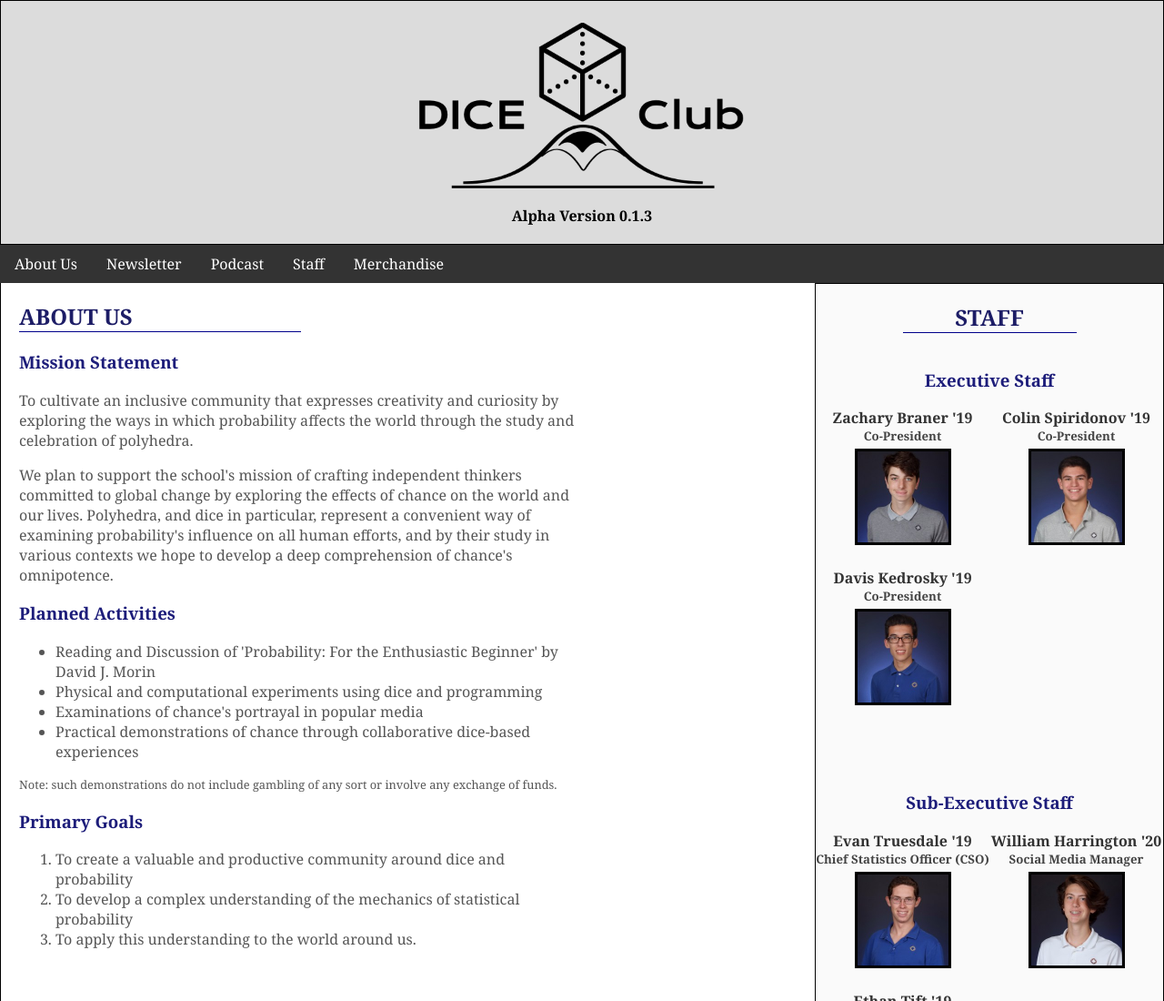
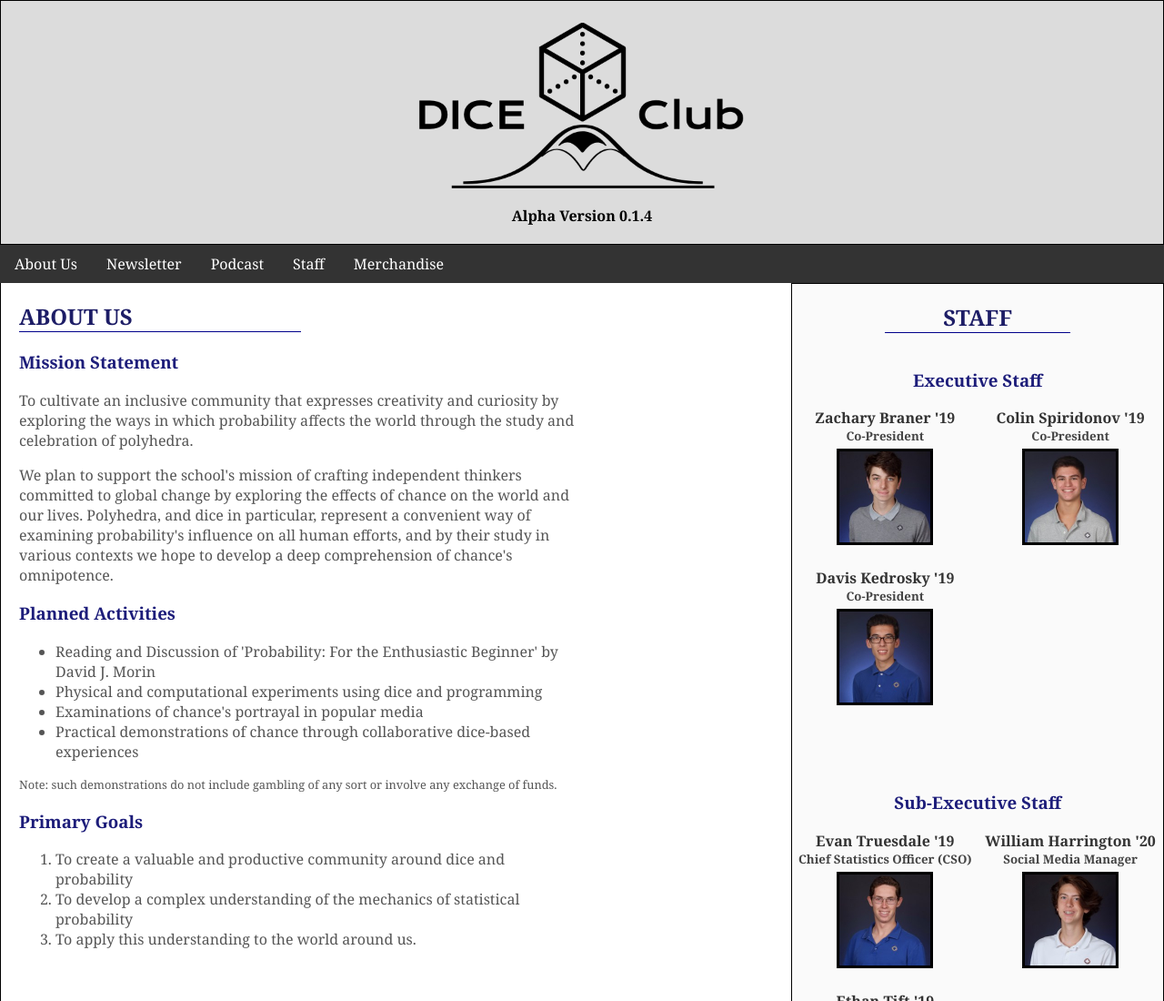
Before and after one commit to diceclubofficial/diceclubofficial.github.io, a plain HTML site: page index.html in a window 1280 px wide. Shown: the top 1100 px of the page at 91% size. Drawn offline with Linux system fonts and the light colour scheme.

Commit message:
0.1.4; Minor change; Added newsletter.html as seperate site

```diff
--- a/diceclubcss.css
+++ b/diceclubcss.css
@@ -93,7 +93,7 @@ h3 {
 
 /* Staff Side Column */
 .side {
-  width: 30%;
+  width: 32%;
   float: right;
   background-color: rgb(250, 250, 250);
   text-align: center;
--- a/index.html
+++ b/index.html
@@ -10,7 +10,7 @@
   <!-- Header -->
   <div class="header">
     <img src="media/widelogo.png" alt="The DICE Club logo" width="400" height="200">
-    <p>Alpha Version 0.1.3</p>
+    <p>Alpha Version 0.1.4</p>
   </div>
 
   <!-- Navigation panel -->
```
Also changed, not shown: newsletter.html (added, +12 -0 lines), todo.txt.
